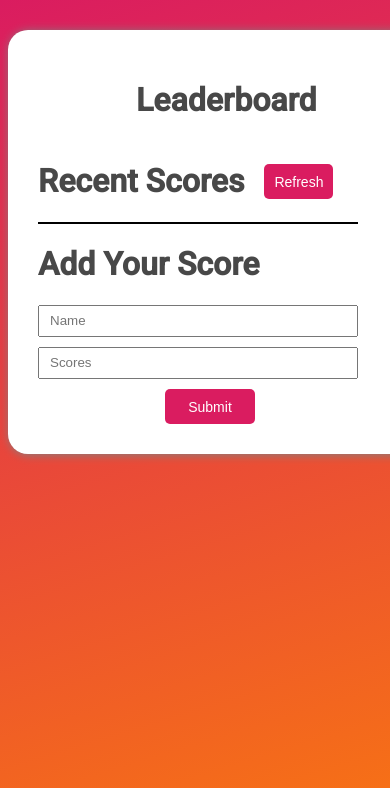
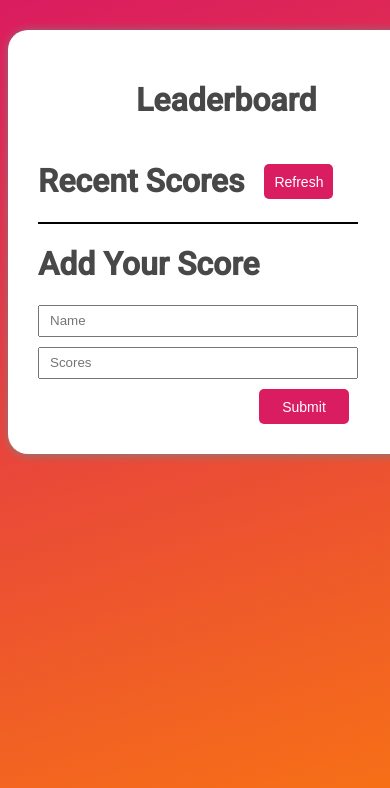
Before and after one commit to ctokoli/Leaderboard, a website built with webpack: page src/index.html in a window 390 px wide. Shown: the top 788 px of the page. Built offline with nearby package versions, Linux system fonts and the light colour scheme; no server answers.

Commit message:
fix submit button position

```diff
--- a/src/styles/styles.css
+++ b/src/styles/styles.css
@@ -101,4 +101,8 @@ table {
   width: 35.5%;
 }
 
+.submit {
+  left: 221px;
 }
+
+}
```
